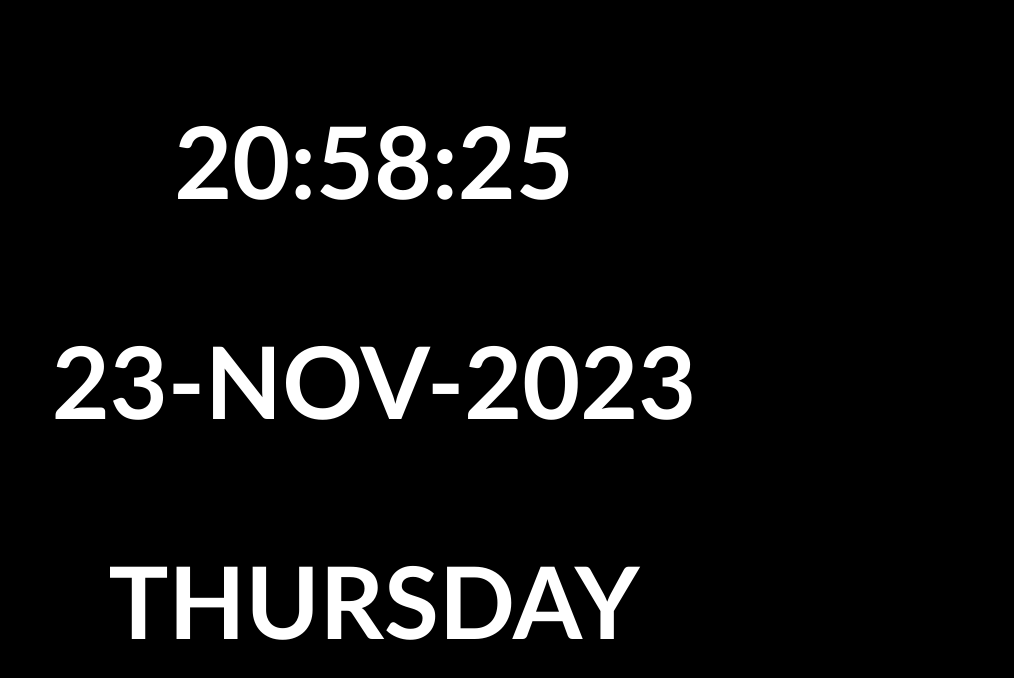
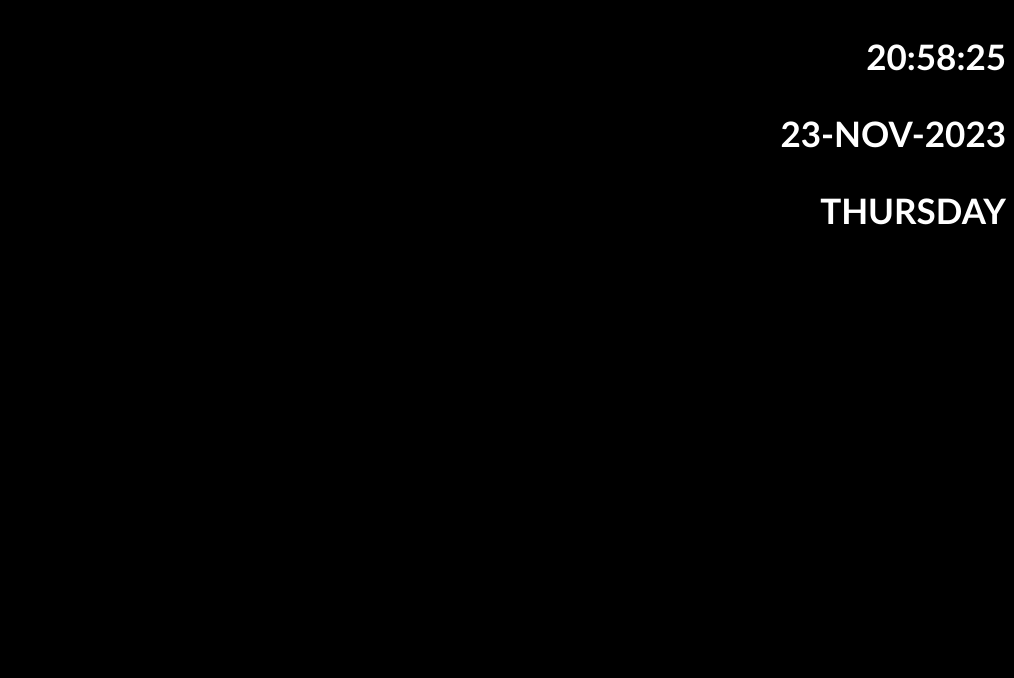
Before and after one commit to Diverta7/menard, a plain HTML site: page index.html in a window 1280 px wide. Shown: the whole page, without its empty margins (266-1280 px from the left). Drawn offline with Linux system fonts and the light colour scheme.

Commit message:
Update index.html

```diff
--- a/index.html
+++ b/index.html
@@ -10,7 +10,7 @@
 
 document.body.style.fontFamily = "Calibri"
 
-var minimalDisplay = 0 // MINIMAL DISPLAY (DISABLES CUSTOM DAY LABELS) 0 = DISABLED 1 = ENABLED
+var minimalDisplay = 1 // MINIMAL DISPLAY (DISABLES CUSTOM DAY LABELS) 0 = DISABLED 1 = ENABLED
 if(minimalDisplay == 1){
 var mdAlignment = 1 // MINIMAL DISPLAY ALIGNMENT 0 = LEFT, 1 = RIGHT
 if(mdAlignment == 0){
```
